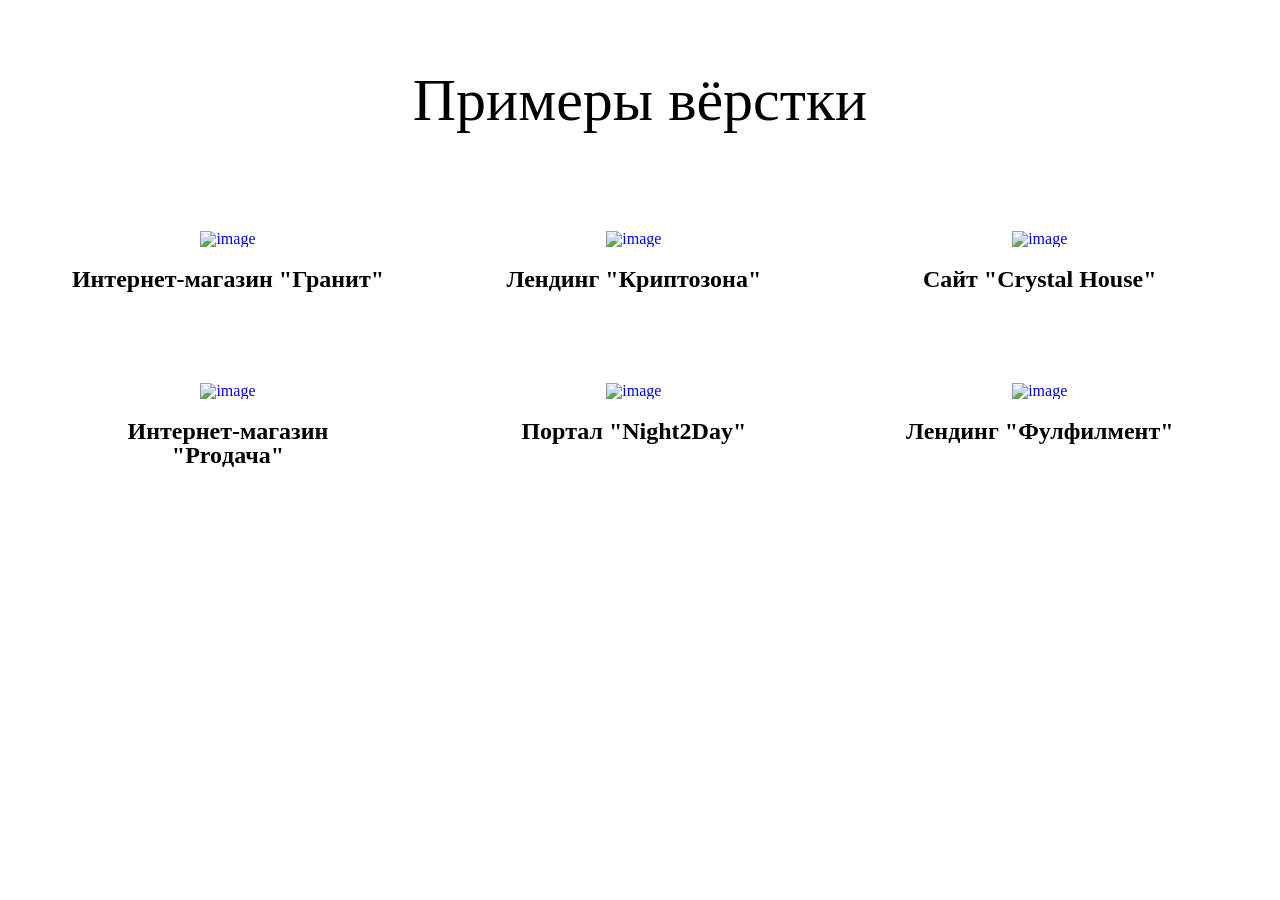
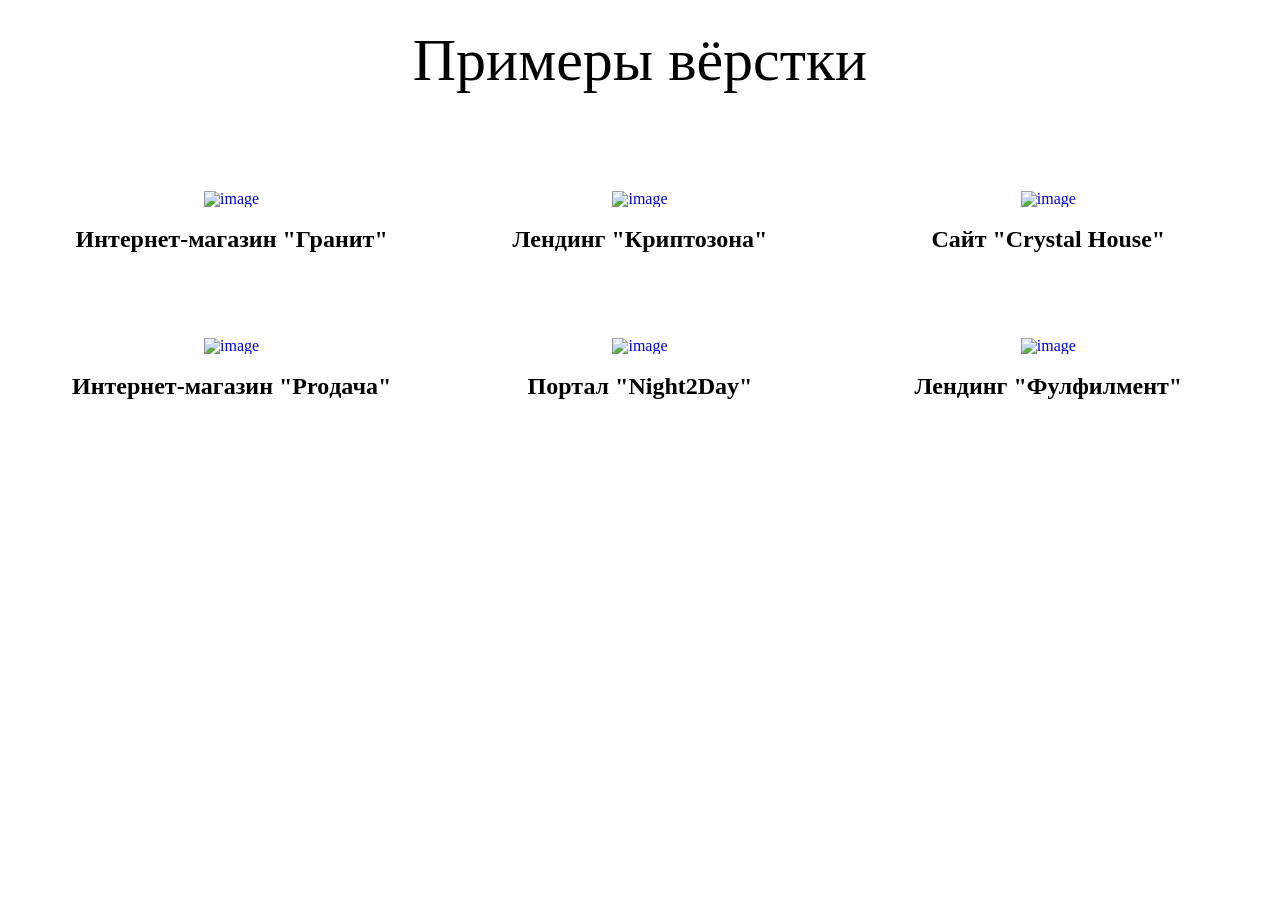

portfolio ru 3

--- a/styles/style.css
+++ b/styles/style.css
@@ -471,7 +471,7 @@ h3, .h3{
 /*-----------------------------PORTFOLIO-------------------------------*/
 .main-section{
     min-height: 100%;
-    padding: 70px 0;
+    padding: 30px 0;
     background-image: url(../images/backgorund.jpg);
 }
 .portfolio{
@@ -489,12 +489,12 @@ h3, .h3{
 .portfolio__row{
     display: flex;
     flex-wrap: wrap;
-    margin: 0 -15px;
+    gap: 25px;
 }
 .portfolio__col{
-    flex: 0 0 33%;
     max-width: 33%;
-    padding: 0 15px 30px;
+    flex: 0 0 calc((100% - 50px) / 3);
+    min-width: 0;
 }
 .portfolio-block{
     position: relative;
@@ -790,7 +790,7 @@ h3, .h3{
         max-width: 720px;
     }
     .portfolio__col{
-        flex: 0 0 50%;
+        flex: 0 0 calc((100% - 25px) / 2);
         max-width: 50%;
     }
     .portfolio-block__title{
@@ -812,10 +812,8 @@ h3, .h3{
     }
 }
 @media only screen and (max-width: 579px) {
-    .portfolio__row{
-        display: block;
-    }
     .portfolio__col{
         max-width: 100%;
+        flex: 0 0 100%;
     }
 }
